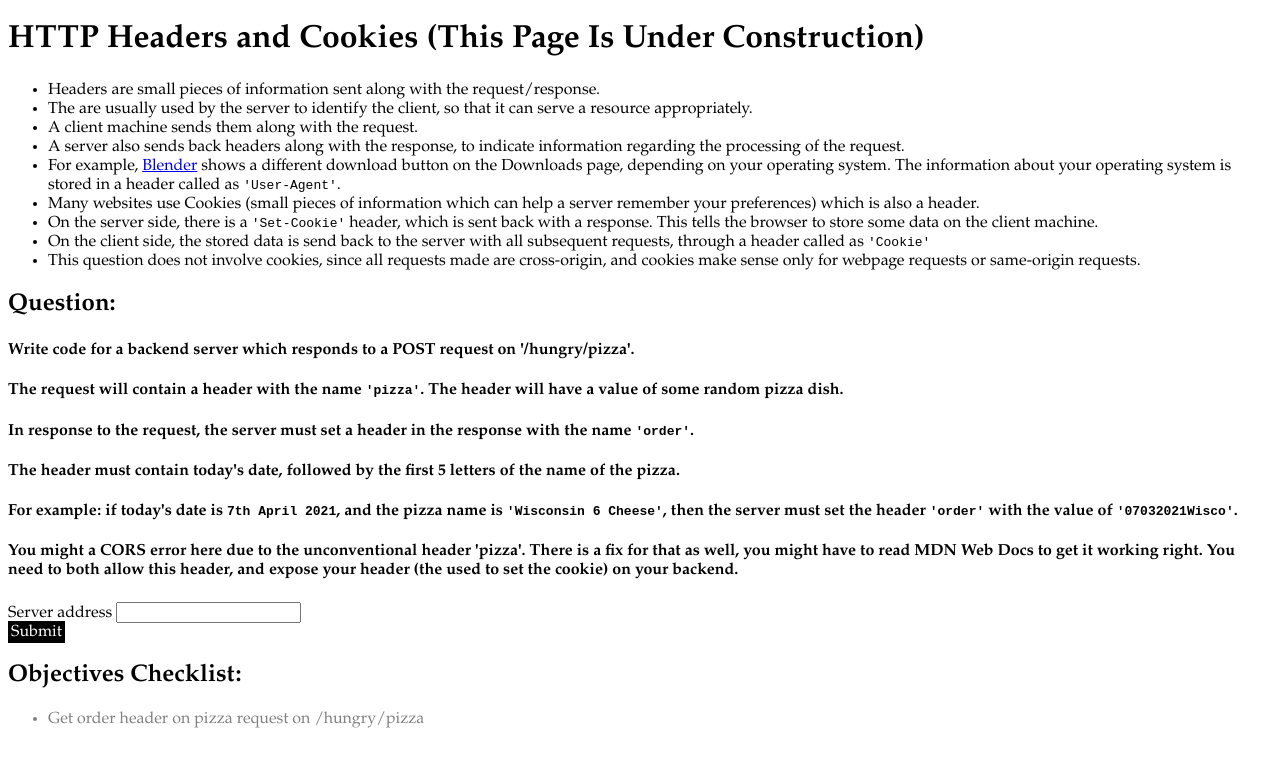
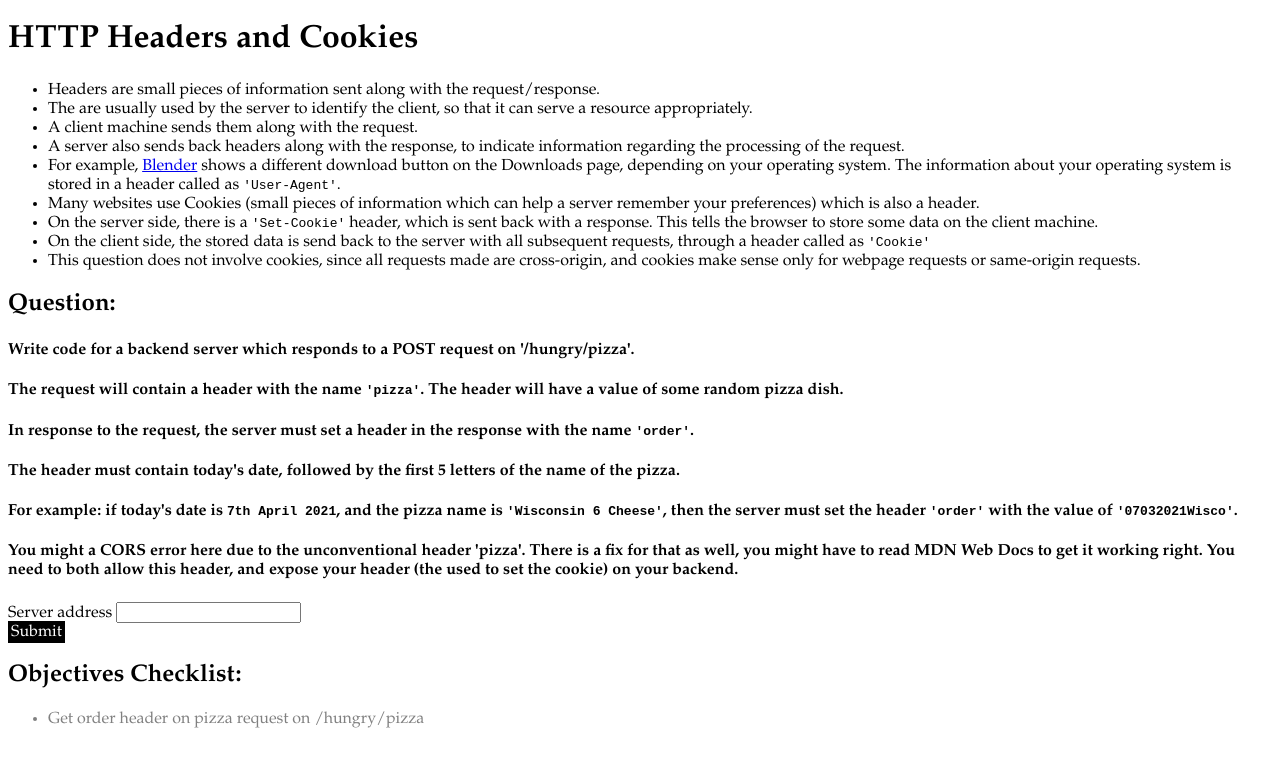
Before and after one commit to priyansh71/ctewebd, a plain HTML site: page page3.html in a window 1280 px wide. Drawn offline with Linux system fonts and the light colour scheme.

Commit message:
remove construction tag

```diff
--- a/page3.html
+++ b/page3.html
@@ -25,7 +25,7 @@
 	</style>
 </head>
 <body style="font-family: Garamond;">
-	<h1>HTTP Headers and Cookies (This Page Is Under Construction)</h1>
+	<h1>HTTP Headers and Cookies</h1>
 	<ul>
 		<li>Headers are small pieces of information sent along with the request/response.</li>
 		<li>The are usually used by the server to identify the client, so that it can serve a resource appropriately.</li>
```
